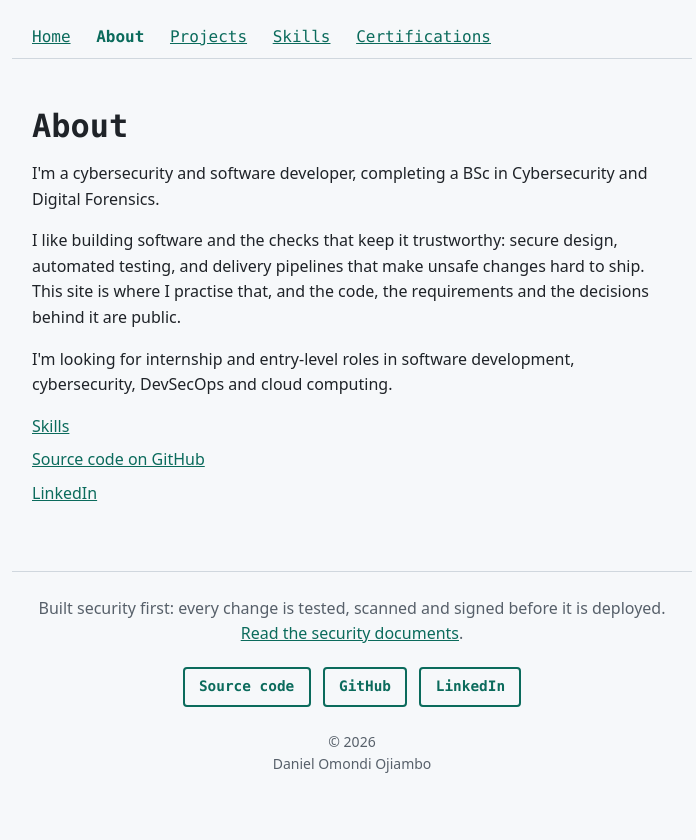
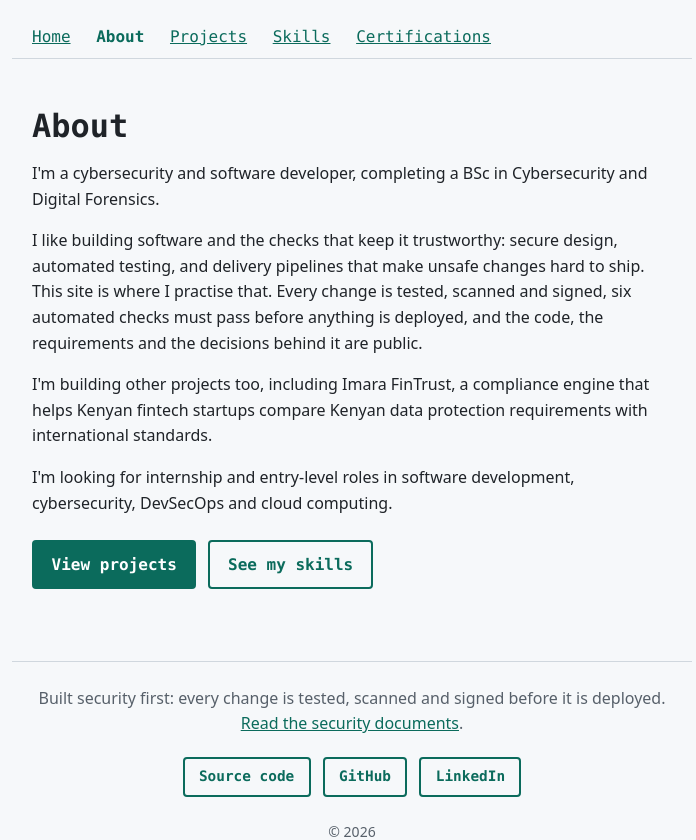
Before and after one commit to Omo-Dan/zerotrustportfolio, a FastAPI app: page /about in a window 1280 px wide. Shown: the top 840 px of the page, without its empty margins (288-984 px from the left). Before the commit the page ends 773 px from the top, so only its background shows below. Run offline with FastAPI, Linux system fonts and the light colour scheme; parts of the project's set-up code (start-up, migrations or seed data) failed here and were passed over.

Commit message:
feat: refresh the about text and actions

```diff
--- a/app/templates/pages/about.html
+++ b/app/templates/pages/about.html
@@ -6,11 +6,11 @@
 {% block content %}
 <h1>About</h1>
 <p>I'm a cybersecurity and software developer, completing a BSc in Cybersecurity and Digital Forensics.</p>
-    <p>I like building software and the checks that keep it trustworthy: secure design, automated testing, and delivery pipelines that make unsafe changes hard to ship. This site is where I practise that, and the code, the requirements and the decisions behind it are public.</p>
+<p>I like building software and the checks that keep it trustworthy: secure design, automated testing, and delivery pipelines that make unsafe changes hard to ship. This site is where I practise that. Every change is tested, scanned and signed, six automated checks must pass before anything is deployed, and the code, the requirements and the decisions behind it are public.</p>
+<p>I'm building other projects too, including Imara FinTrust, a compliance engine that helps Kenyan fintech startups compare Kenyan data protection requirements with international standards.</p>
 <p>I'm looking for internship and entry-level roles in software development, cybersecurity, DevSecOps and cloud computing.</p>
-    <ul class="links">
-      <li><a href="/skills">Skills</a></li>
-      <li><a href="https://github.com/Omo-Dan/zerotrustportfolio">Source code on GitHub</a></li>
-      <li><a href="https://www.linkedin.com/in/daniel-omondi-ojiambo-852021180/">LinkedIn</a></li>
-    </ul>
+<div class="actions">
+  <a class="button button--primary" href="/projects">View projects</a>
+  <a class="button" href="/skills">See my skills</a>
+</div>
 {% endblock %}
```
Also changed, not shown: tests/test_about_page.py (+31 -0 lines). Lines whose indentation alone changed are shown as unchanged.
